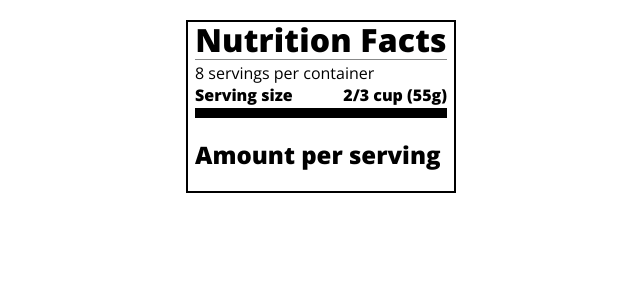
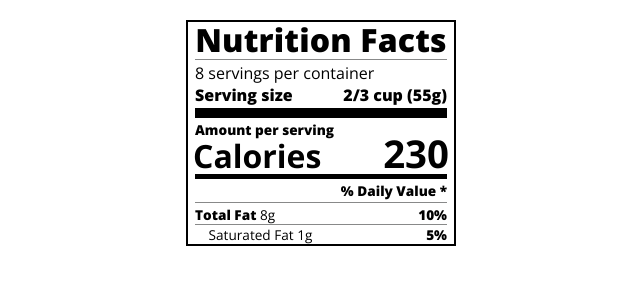
Before and after one commit to anyanwujohnpaul/nutrition-label, a plain HTML site: page index.html in a window 1280 px wide. Shown: the whole page, without its empty margins (319-959 px from the left). Drawn offline with nearby package versions, Linux system fonts and the light colour scheme.

Commit message:
learning in progress: playing around with css box model and flexbox, also learnt about the :not selector in css

```diff
--- a/index.html
+++ b/index.html
@@ -20,7 +20,16 @@
     <div class="calories-info">
       <div class="left-container">
         <h2 class="bold small-text">Amount per serving</h2>
+        <p>Calories</p>
       </div>
+      <span>230</span>
+    </div>
+    <div class="divider medium"></div>
+    <div class="daily-value small-text">
+      <p class="bold right no-divider">% Daily Value *</p>
+      <div class="divider"></div>
+      <p><span><span class="bold">Total Fat</span> 8g</span> <span class="bold">10%</span></p>
+      <p class="indent no-divider">Saturated Fat 1g <span class="bold">5%</span></p>
     </div>
   </div>
 </body>
--- a/styles.css
+++ b/styles.css
@@ -42,8 +42,50 @@ p {
   height: 10px;
 }
 
-.large,
-.medium {
+.large, .medium {
   background-color: black;
   border: 0;
 }
+
+.medium {
+  height: 5px;
+}
+
+.small-text {
+  font-size: 0.85rem;
+}
+
+
+.calories-info {
+  display: flex;
+  justify-content: space-between;
+  align-items: flex-end;
+}
+
+.calories-info h2 {
+  margin: 0;
+}
+
+.left-container p {
+  margin: -5px -2px;
+  font-size: 2em;
+  font-weight: 700;
+}
+
+.calories-info span {
+  margin: -7px -2px;
+  font-size: 2.4em;
+  font-weight: 700;
+}
+
+.right {
+  justify-content: flex-end;
+}
+
+.indent {
+  margin-left: 1em;
+}
+
+.daily-value p:not(.no-divider) {
+  border-bottom: 1px solid #888989;
+}
```
